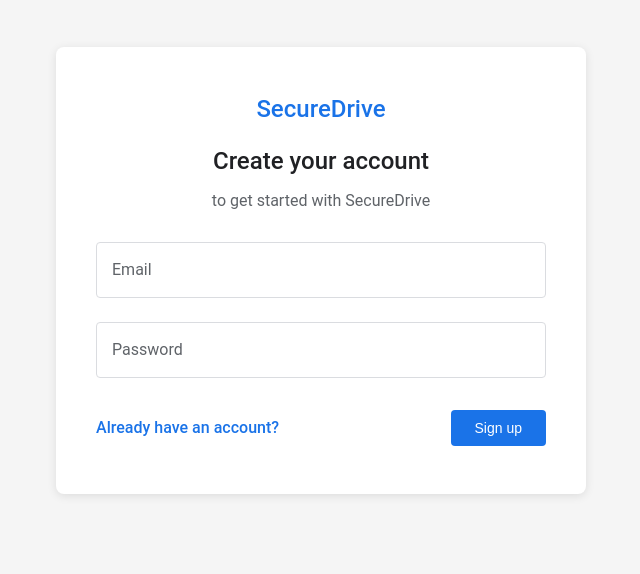
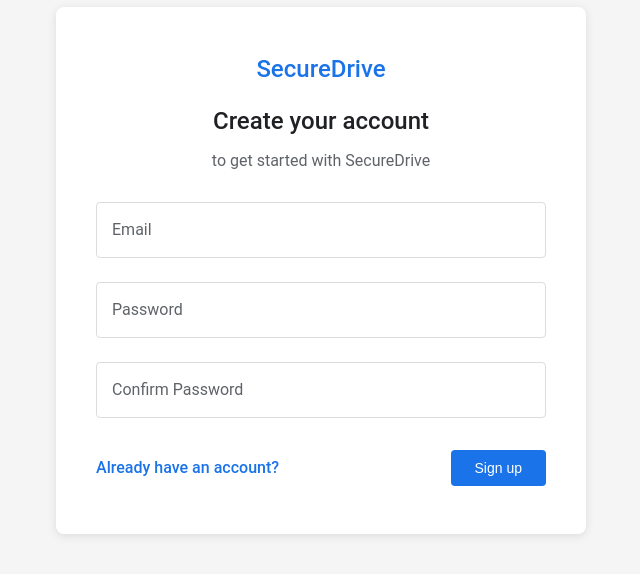
Before and after one commit to Nawasawank/CipherDrive, a React (Create React App) app in the folder frontend/: page /register in a window 1280 px wide. Shown: the part 130-704 px from the top of the page, without its empty margins (319-959 px from the left). Built offline with nearby package versions, Linux system fonts and the light colour scheme.

Commit message:
fix: add confirm password and adjust overlay

```diff
--- a/frontend/src/pages/Register.jsx
+++ b/frontend/src/pages/Register.jsx
@@ -3,13 +3,15 @@
 import { useNavigate } from "react-router-dom";
 import "../styles/Register.css";
 import SuccessOverlay from "../components/SuccessOverlay";
+import ErrorOverlay from "../components/ErrorOverlay";
 
 export default function Register() {
   const [email, setEmail] = useState("");
   const [password, setPassword] = useState("");
-  const [error, setError] = useState("");
+  const [confirmPassword, setConfirmPassword] = useState("");
   const [loading, setLoading] = useState(false);
   const [showSuccess, setShowSuccess] = useState(false);
+  const [overlayError, setOverlayError] = useState("");
   const navigate = useNavigate();
 
   useEffect(() => {
@@ -25,19 +27,28 @@
   const handleRegister = async (e) => {
     e.preventDefault();
     setLoading(true);
-    setError("");
+    setOverlayError("");
+
+    if (password !== confirmPassword) {
+      setOverlayError("Passwords do not match");
+      setLoading(false);
+      return;
+    }
+
     try {
       await register(email, password);
       setShowSuccess(true);
     } catch (err) {
-      setError(err.response?.data?.detail || "Registration failed");
+      setOverlayError(err.response?.data?.detail || "Registration failed");
     } finally {
       setLoading(false);
     }
   };
 
   const handleOverlayClose = () => {
-    navigate("/");
+    setOverlayError("");        // for error overlay
+    setShowSuccess(false);      // for success overlay
+    navigate("/");              // go back to home or login
   };
 
   return (
@@ -48,8 +59,6 @@
         </div>
         <h1 className="auth-title">Create your account</h1>
         <p className="auth-subtitle">to get started with SecureDrive</p>
-
-        {error && <div className="auth-error">{error}</div>}
 
         <form className="auth-form" onSubmit={handleRegister}>
           <div className="form-group">
@@ -80,6 +89,20 @@
             <label htmlFor="password" className="auth-label">Password</label>
           </div>
 
+          <div className="form-group">
+            <input
+              type="password"
+              id="confirmPassword"
+              className="auth-input"
+              value={confirmPassword}
+              onChange={(e) => setConfirmPassword(e.target.value)}
+              required
+              placeholder=" "
+              autoComplete="new-password"
+            />
+            <label htmlFor="confirmPassword" className="auth-label">Confirm Password</label>
+          </div>
+
           <div className="auth-actions">
             <a href="/" className="auth-link">Already have an account?</a>
             <button type="submit" className="auth-button" disabled={loading}>
@@ -93,6 +116,13 @@
         </form>
       </div>
 
+      {overlayError && (
+        <ErrorOverlay
+          message={overlayError}
+          onClose={() => setOverlayError("")}
+        />
+      )}
+
       {showSuccess && (
         <SuccessOverlay
           message="Your account has been created successfully!"
--- a/frontend/src/styles/MainPage.css
+++ b/frontend/src/styles/MainPage.css
@@ -241,7 +241,7 @@
 
 .share-content {
   background: white;
-  padding: 20px;
+  padding: 40px;
   border-radius: 10px;
   max-width: 80%;
   max-height: 90%;
@@ -257,7 +257,7 @@
 .share-content form {
   display: flex;
   flex-direction: column;
-  gap: 12px;
+  gap: 20px;
 }
 
 .share-content form label {
```
